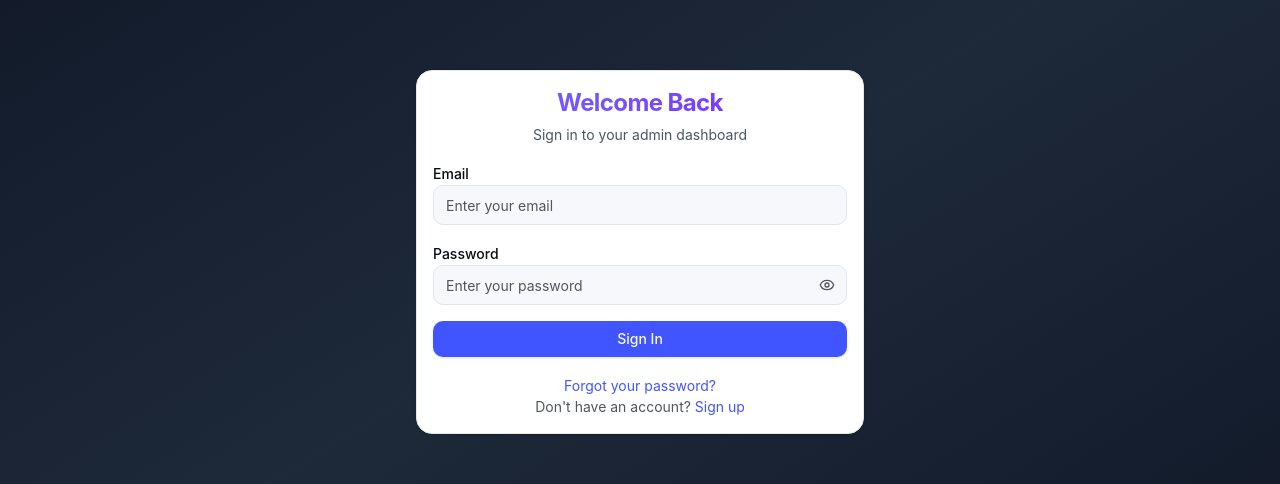
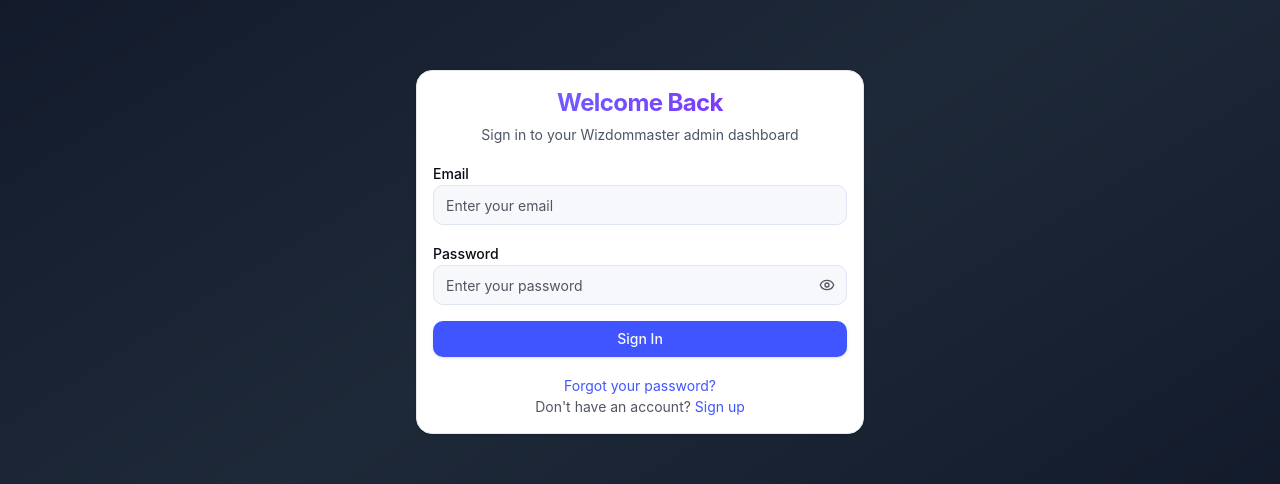
Before and after one commit to Rokon-Khan/wizdommaster-admin-dashboard, a Next.js app: page /login in a window 1280 px wide. Shown: the part 148-632 px from the top of the page. Built offline with nearby package versions, Linux system fonts and the light colour scheme; no server answers.

Commit message:
some modification done into dahaboard

```diff
--- a/app/(auth)/fogot-password/page.tsx
+++ /dev/null
@@ -1,3 +0,0 @@
-export default function ForgotPasswordPage() {
-  return <div>this is forgot password page</div>;
-}
--- a/app/(auth)/login/page.tsx
+++ b/app/(auth)/login/page.tsx
@@ -1,17 +1,23 @@
 "use client";
 
+import { Button } from "@/components/ui/button";
+import {
+  Card,
+  CardContent,
+  CardDescription,
+  CardHeader,
+  CardTitle,
+} from "@/components/ui/Card";
+import { Input } from "@/components/ui/input";
+import { Label } from "@/components/ui/label";
+import { PasswordInput } from "@/components/ui/password-input";
 import { useAuth } from "@/lib/auth-context";
+import { zodResolver } from "@hookform/resolvers/zod";
+import Link from "next/link";
 import { useRouter } from "next/navigation";
+import { useState } from "react";
 import { useForm } from "react-hook-form";
-import { zodResolver } from "@hookform/resolvers/zod";
 import { z } from "zod";
-import { useState } from "react";
-import Link from "next/link";
-import { Card, CardContent, CardDescription, CardHeader, CardTitle } from "@/components/ui/Card";
-import { Input } from "@/components/ui/input";
-import { Button } from "@/components/ui/button";
-import { PasswordInput } from "@/components/ui/password-input";
-import { Label } from "@/components/ui/label";
 
 const loginSchema = z.object({
   email: z.string().email("Invalid email address"),
@@ -50,10 +56,12 @@
   };
 
   return (
-    <Card className="card-glow w-full max-w-md">
+    <Card className="w-full max-w-md">
       <CardHeader className="text-center">
         <CardTitle className="text-2xl gradient-text">Welcome Back</CardTitle>
-        <CardDescription>Sign in to your admin dashboard</CardDescription>
+        <CardDescription>
+          Sign in to your Wizdommaster admin dashboard
+        </CardDescription>
       </CardHeader>
       <CardContent>
         <form onSubmit={handleSubmit(onSubmit)} className="space-y-4">
@@ -84,7 +92,9 @@
               placeholder="Enter your password"
             />
             {errors.password && (
-              <p className="text-destructive text-sm">{errors.password.message}</p>
+              <p className="text-destructive text-sm">
+                {errors.password.message}
+              </p>
             )}
           </div>
 
@@ -101,7 +111,10 @@
             </Link>
             <div className="text-muted-foreground text-sm">
               Don't have an account?{" "}
-              <Link href="/register" className="text-primary hover:text-primary/80">
+              <Link
+                href="/register"
+                className="text-primary hover:text-primary/80"
+              >
                 Sign up
               </Link>
             </div>
--- a/components/layout/Header.tsx
+++ b/components/layout/Header.tsx
@@ -1,7 +1,7 @@
 "use client";
 
 import { useAuth } from "@/lib/auth-context";
-import { Bell, LogOut, Plus, Search } from "lucide-react";
+import { Bell, LogOut, Search } from "lucide-react";
 
 export default function Header() {
   const { user, logout } = useAuth();
@@ -20,10 +20,10 @@
         <div className="flex items-center justify-between h-14 sm:h-16">
           {/* Left: User Profile */}
           <div className="flex items-center gap-2 sm:gap-3">
-            <div className="w-8 h-8 sm:w-10 sm:h-10 rounded-full bg-gradient-to-br from-purple-400 to-purple-600 flex items-center justify-center text-white font-medium">
+            <div className="w-8 h-8 sm:w-10 sm:h-10 rounded-full bg-linear-to-br from-purple-400 to-purple-600 flex items-center justify-center text-white font-medium">
               {user?.full_name?.charAt(0) || "A"}
             </div>
-            <div className="flex flex-col hidden sm:flex">
+            <div className="flex-col hidden sm:flex">
               <span className="text-xs sm:text-sm font-medium text-gray-900">
                 {user?.full_name || "Admin"}
               </span>
@@ -62,10 +62,10 @@
             </button>
 
             {/* Add Data Source Button */}
-            <button className="flex items-center gap-1 sm:gap-2 bg-[#1E40AF] hover:bg-[#1e3a8a] text-white px-2 sm:px-4 py-1.5 sm:py-2 rounded-lg transition-all duration-200 text-xs sm:text-sm font-medium">
+            {/* <button className="flex items-center gap-1 sm:gap-2 bg-[#1E40AF] hover:bg-[#1e3a8a] text-white px-2 sm:px-4 py-1.5 sm:py-2 rounded-lg transition-all duration-200 text-xs sm:text-sm font-medium">
               <Plus className="w-3 h-3 sm:w-4 sm:h-4" />
               <span className="hidden sm:inline">Add Data Source</span>
-            </button>
+            </button> */}
 
             {/* Logout */}
             <button
```
